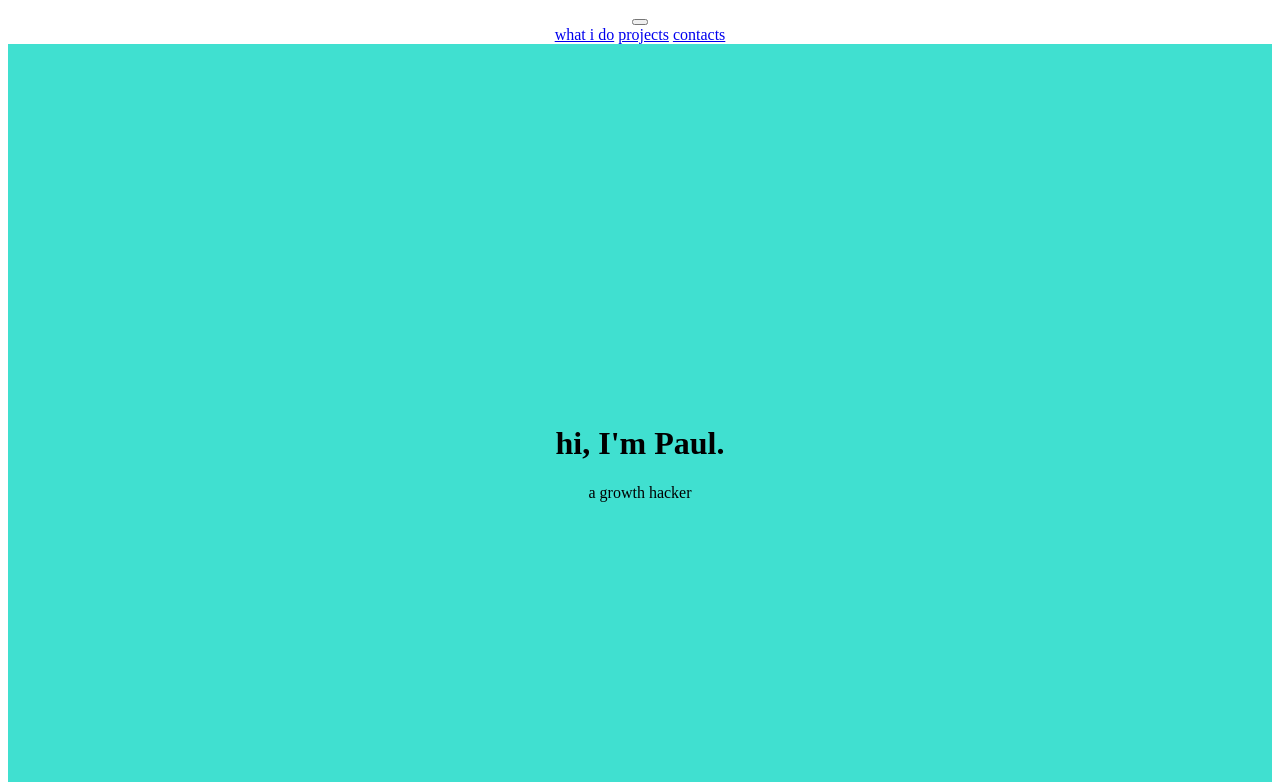
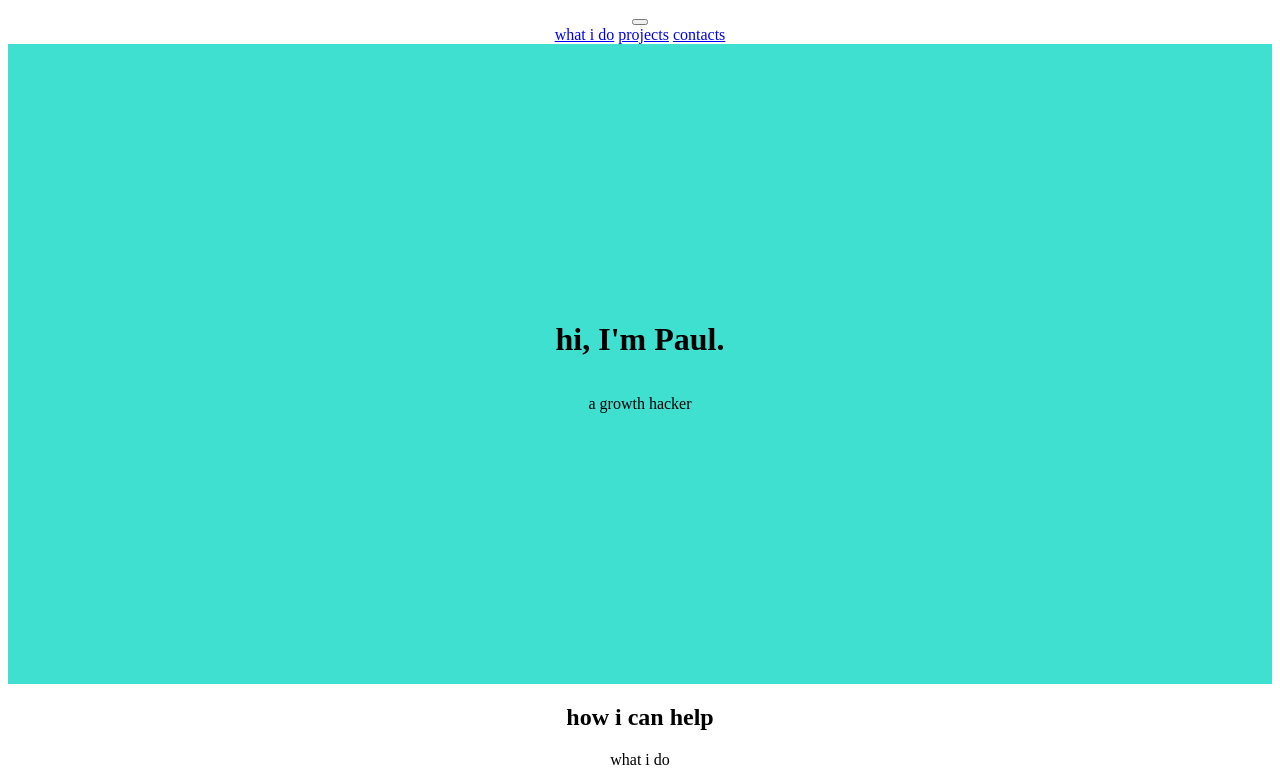
Before and after one commit to cunning-weasel/cunning-weasel-GitHub-Page, a plain HTML site: page index.html in a window 1280 px wide. Shown: the top 782 px of the page. Drawn offline with Linux system fonts and the light colour scheme.

Commit message:
light refactoring

```diff
--- a/styles.css
+++ b/styles.css
@@ -15,12 +15,14 @@ body {
 
 #header {
     background: turquoise;
+    display: flex;
+    display: flex;
+    flex-direction: column;
+    justify-content: center;
+    align-items: center;
     width: 100%;
-    height: auto;
-
-    /* have no diea why i need this */
-    min-height: 55vh;
-    padding-top: 45vh;
+    height: 80vh;
+    /* why vh unit? */
 }
 
     /* added a grid property to the container elems. can use grid or flex */
@@ -46,7 +48,7 @@ body {
 #social {
     background: turquoise;
     width: 100%;
-    display: flex;
+    display: ;
 }
 
 @media (width: 350px height: 450px) {
```
